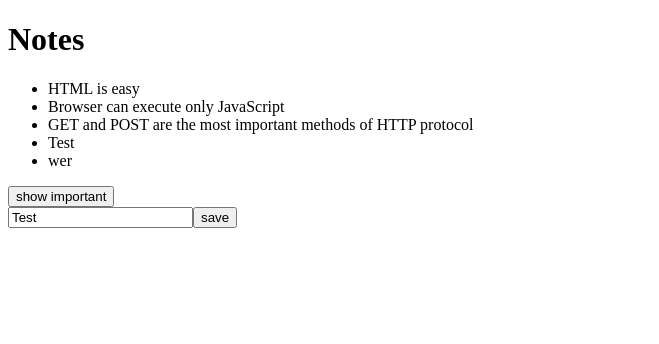
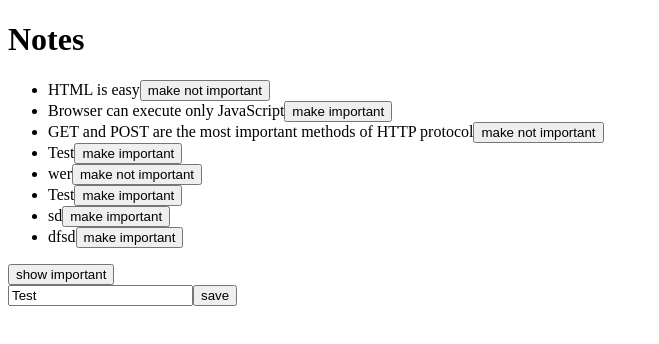
Before and after one commit to Jasper-Rowan/notes-front-end-jason-server, a React (Create React App) app: page / in a window 1280 px wide. Shown: the top 344 px of the page, without its empty margins (0-659 px from the left). Built offline with nearby package versions, Linux system fonts and the light colour scheme; data requests are answered from the project's data file.

Commit message:
adding the ability for imprtance of notes to be toggled on and off

```diff
--- a/db.json
+++ b/db.json
@@ -29,6 +29,24 @@
       "date": "2022-12-24T00:19:58.594Z",
       "important": true,
       "id": 5
+    },
+    {
+      "content": "Test",
+      "date": "2022-12-24T00:24:47.877Z",
+      "important": false,
+      "id": 6
+    },
+    {
+      "content": "sd",
+      "date": "2022-12-24T01:15:35.777Z",
+      "important": false,
+      "id": 7
+    },
+    {
+      "content": "dfsd",
+      "date": "2022-12-24T01:15:39.172Z",
+      "important": false,
+      "id": 8
     }
   ]
 }
--- a/src/App.js
+++ b/src/App.js
@@ -86,11 +86,14 @@ const App = () => {
     axios
     .post('http://localhost:3001/notes', noteObject)
     .then(response => {
-      console.log(response)
+      setNotes(notes.concat(noteObject));
+      setNewNote('')
     })
 
-    setNotes(notes.concat(noteObject))
-    setNewNote('')
+  }
+
+  const toggleImportanceOf = (id) => {
+    console.log('importance of ' + id + ' needs to be toggled')
   }
 
   const notesToShow = showAll
@@ -102,7 +105,10 @@ const App = () => {
       <h1>Notes</h1>
       <ul>
         {notesToShow.map(note =>
-          <Note key={note.id} note={note} />
+          <Note
+            key={note.id}
+            note={note}
+            toggleImportance={() => toggleImportanceOf(note.id)}/>
         )}
       </ul>
       <button onClick={() => setShowAll(!showAll)}>
--- a/src/components/Note.js
+++ b/src/components/Note.js
@@ -1,6 +1,12 @@
-const Note = ({ note }) => {
+const Note = ({ note, toggleImportance }) => {
+    const label = note.important
+      ? 'make not important' : 'make important'
+
     return (
-      <li>{note.content}</li>
+      <li>
+        {note.content}
+        <button onClick={toggleImportance}>{label}</button>
+      </li>
     )
   }
 
```
